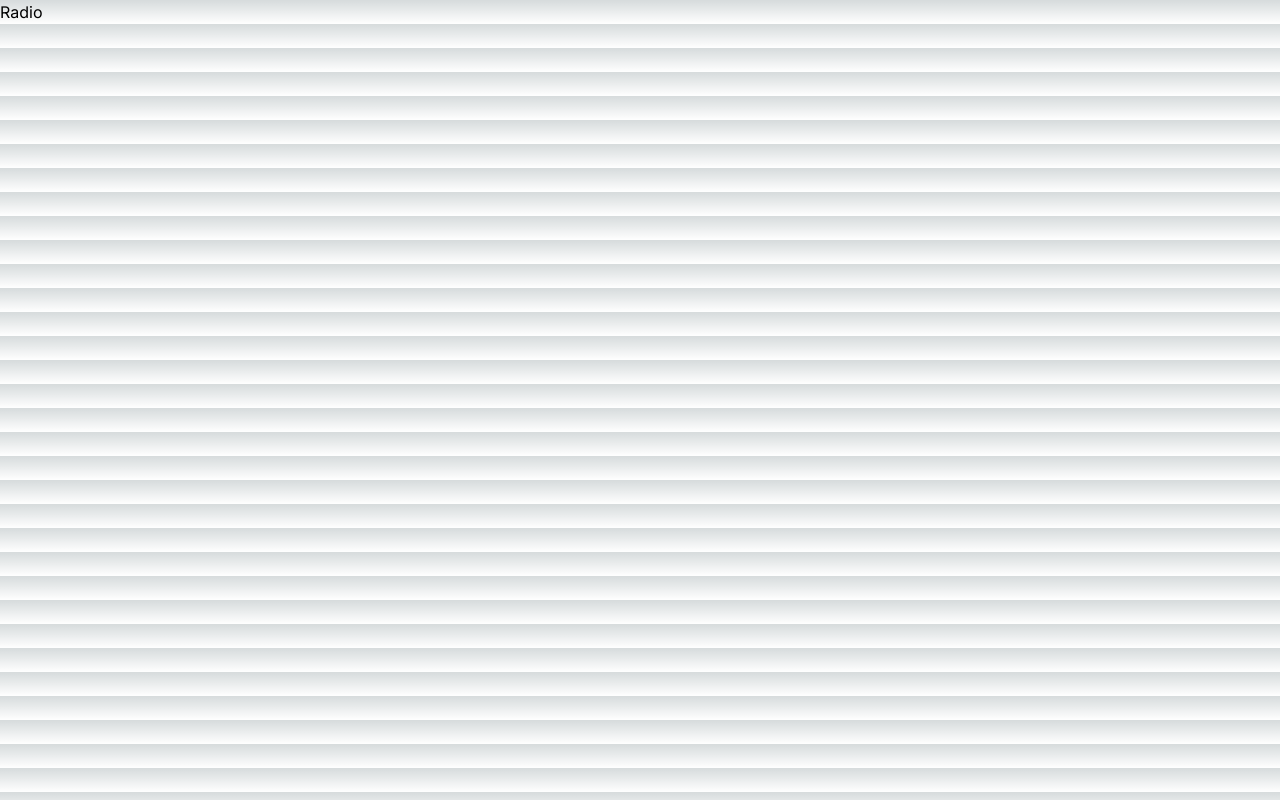
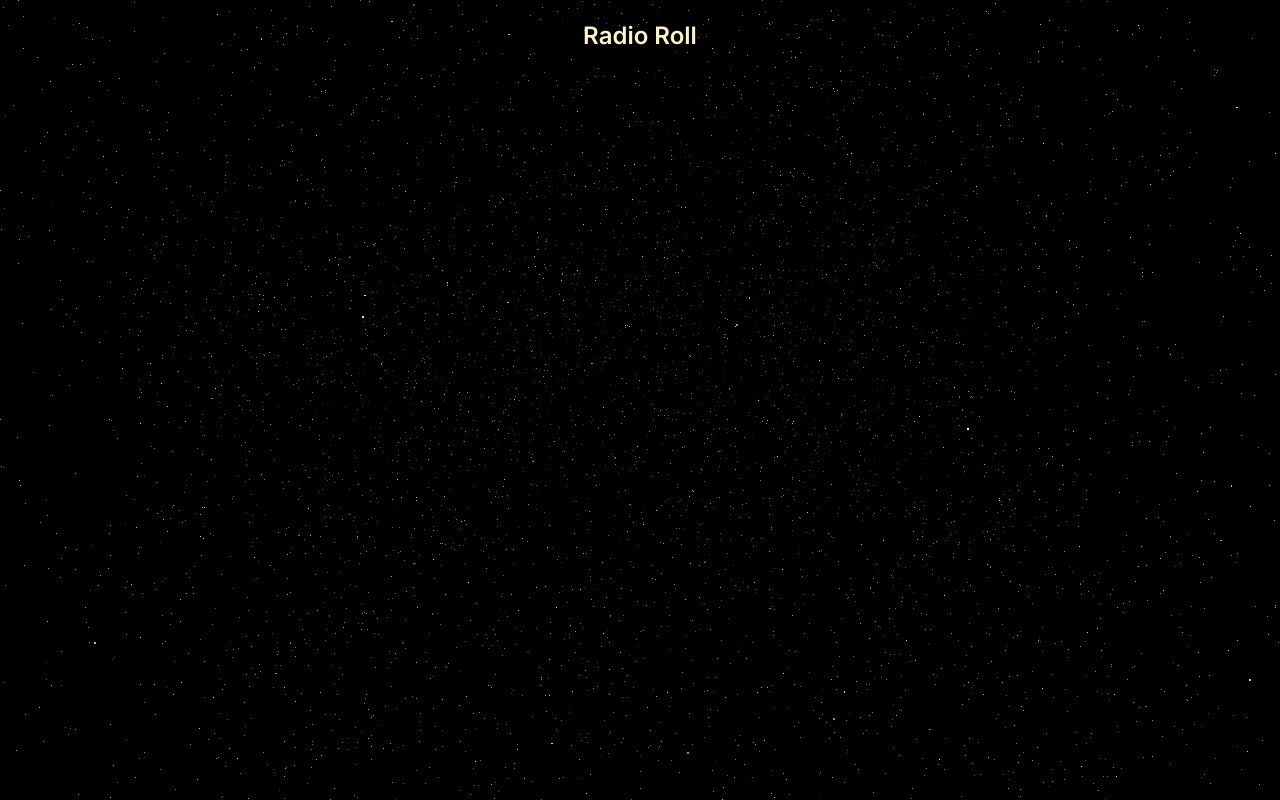
Before and after one commit to satyasp0/radios-frontend, a Next.js app: page /radio in a window 1280 px wide. Built offline with nearby package versions, Linux system fonts and the light colour scheme.

Commit message:
ver:0.0.0 tkt:0 msg:three js integration

```diff
--- /dev/null
+++ b/src/app/about/page.tsx
@@ -0,0 +1,15 @@
+import React from 'react';
+import ParticleScene from '../../utils/threeTrial';
+
+const Radio = () => {
+    return (
+        <div className="radio-container">
+            <ParticleScene />
+            <div className="content">
+                {/* Your content goes here */}
+            </div>
+        </div>
+    );
+};
+
+export default Radio;
--- a/src/app/globals.css
+++ b/src/app/globals.css
@@ -25,3 +25,44 @@ body {
     )
     rgb(var(--background-start-rgb));
 }
+
+/* Radio.css */
+.radio-container {
+  position: relative;
+  width: 100%;
+  height: 100vh;
+}
+
+canvas {
+  position: fixed;
+  top: 0;
+  left: 0;
+  z-index: -1; /* Place the canvas behind other content */
+}
+
+.content {
+  position: relative;
+  z-index: 1; /* Place the content above the canvas */
+  /* Add your content styling here */
+}
+
+/* Custom CSS animation for float and wiggle */
+@keyframes floatAndWiggle {
+  0%, 100% {
+    transform: scale(1.15) rotate(0deg);
+  }
+  25% {
+    transform: scale(1.15) rotate(-2deg);
+  }
+  50% {
+    transform: scale(1.15) rotate(0deg);
+  }
+  75% {
+    transform: scale(1.15) rotate(2deg);
+  }
+}
+
+/* Apply the animation class */
+.hover\:animate-float-and-wiggle:hover {
+  animation: floatAndWiggle 0.5s ease infinite; /* Adjust duration and timing as needed */
+}
--- a/src/app/page.tsx
+++ b/src/app/page.tsx
@@ -1,25 +1,36 @@
 "use client"
 import Link from "next/link";
+import ParticleScene from "@/utils/threeTrial";
+import React from "react";
 
 export default function Home() {
   return (<>
     <header>
       <title>Agus Setiawan Popalia</title>
     </header>
-    <main className="h-screen justify-center items-center">
+    <div className="radio-container">
+      <ParticleScene />
+      <div className="content">
+        <main className="h-screen justify-center items-center text-amber-100 font-semibold">
           <header>
             <h1 className="flex justify-start p-5 text-2xl h-1/6">
               Hello
             </h1>
           </header>
           <ul className="m-auto items-center flex gap-52 justify-center h-5/6">
-        <li>
+            <li >
+              <div className={"hover:text-amber-200 hover:animate-float-and-wiggle transition-transform p-3"}>
                 <Link href={"/about"}>About Me</Link>
+              </div>
             </li>
-        <li>
+            <li >
+              <div className={"hover:text-amber-200 hover:animate-float-and-wiggle transition-transform p-3"}>
                 <Link href={"/radio"}>Radio</Link>
+              </div>
             </li>
           </ul>
         </main>
+      </div>
+    </div>
   </>)
 }
--- a/src/app/radio/page.tsx
+++ b/src/app/radio/page.tsx
@@ -1,6 +1,36 @@
-export default function Radio(){
-    return(<>
-        <h1>Radio</h1>
+"use client"
+import ParticleScene from "@/utils/threeTrial";
+import React, { useEffect, useState } from "react";
 
-    </>)
+export default function Radio() {
+    const [isVisible, setIsVisible] = useState(false);
+
+    useEffect(() => {
+        const timer = setTimeout(() => {
+            setIsVisible(true);
+        }, 500);
+        return () => clearTimeout(timer);
+    }, []);
+
+    const headerStyle = {
+        opacity: isVisible ? 1 : 0, // Set opacity based on isVisible state
+        transition: "opacity 1s ease", // Apply a transition to opacity property
+    };
+
+    return (
+        <div className="radio-container">
+            <ParticleScene />
+            <div className="content">
+                <main className="h-screen justify-center items-center text-amber-100 font-semibold">
+                    {/* Apply the style to the header */}
+                    <header style={headerStyle}>
+                        <h1 className="flex justify-center p-5 text-2xl h-1/6">
+                            Radio Roll
+                        </h1>
+                    </header>
+                    <div className="m-auto items-center flex gap-52 justify-center h-5/6"></div>
+                </main>
+            </div>
+        </div>
+    );
 }
--- /dev/null
+++ b/src/utils/threeTrial.tsx
@@ -0,0 +1,96 @@
+"use client"
+import React, { useEffect, useRef } from 'react';
+import * as THREE from 'three';
+
+const ParticleScene: React.FC = () => {
+    const containerRef = useRef<HTMLDivElement>(null);
+
+    useEffect(() => {
+        if (!containerRef.current) return;
+
+        // Create a scene
+        const scene = new THREE.Scene();
+        scene.fog = new THREE.FogExp2( 0x000000, 0.1 );
+
+        // Create a camera
+        const camera = new THREE.PerspectiveCamera(60, window.innerWidth / window.innerHeight, 0.1, 1000);
+        camera.position.z = 5;
+
+        // Create a renderer
+        const renderer = new THREE.WebGLRenderer();
+        renderer.setSize(window.innerWidth, window.innerHeight);
+        containerRef.current.appendChild(renderer.domElement);
+
+        // Create a particle system
+        const particlesGeometry = new THREE.BufferGeometry();
+        const particlesMaterial = new THREE.PointsMaterial({
+            size: 0.004,
+            vertexColors: true,
+        });
+
+        // Set up arrays to hold particle data
+        const positions: number[] = [];
+        const colors: number[] = [];
+
+        const particleCount = 10000;
+
+        for (let i = 0; i < particleCount; i++) {
+            // Random positions
+            const x = (Math.random() - 0.5) * 10;
+            const y = (Math.random() - 0.5) * 10;
+            const z = (Math.random() - 0.5) * 10;
+
+            positions.push(x, y, z);
+
+            const r = Math.random();
+            const g = Math.random();
+            const b = Math.random();
+
+            colors.push(r, g, b);
+        }
+
+        // Add positions and colors to the particle geometry
+        particlesGeometry.setAttribute('position', new THREE.Float32BufferAttribute(positions, 3));
+        particlesGeometry.setAttribute('color', new THREE.Float32BufferAttribute(colors, 3));
+
+        // Add the particle system to the scene
+        const particles = new THREE.Points(particlesGeometry, particlesMaterial);
+        scene.add(particles);
+
+        // Animation function
+        const animate = () => {
+            requestAnimationFrame(animate);
+
+            // Rotate the particle system (optional)
+            particles.rotation.x += 0.002;
+            particles.rotation.y += 0.007;
+
+            // Render the scene
+            renderer.render(scene, camera);
+        };
+
+        animate();
+
+        // Handle window resize
+        const handleResize = () => {
+            const newWidth = window.innerWidth;
+            const newHeight = window.innerHeight;
+
+            camera.aspect = newWidth / newHeight;
+            camera.updateProjectionMatrix();
+
+            renderer.setSize(newWidth, newHeight);
+        };
+
+        window.addEventListener('resize', handleResize);
+
+        return () => {
+            // Clean up event listeners
+            window.removeEventListener('resize', handleResize);
+        };
+    }, []);
+
+    return <div ref={containerRef} />;
+};
+
+export default ParticleScene;
```
Lines whose indentation alone changed are shown as unchanged.
